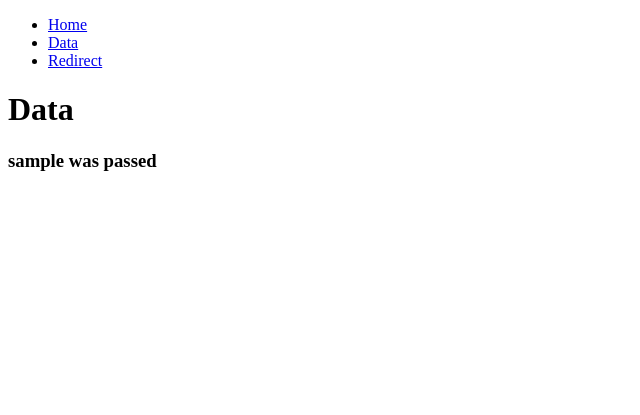
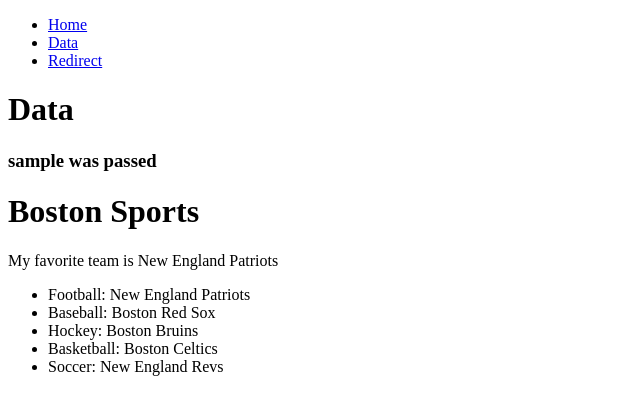
Before and after one commit to jmorfin23/basic_flaskapp, a Flask app: a page that uses app/templates/data.html in a window 1280 px wide. Shown: the top 415 px of the page, without its empty margins (0-640 px from the left). Run offline with Flask 2, Linux system fonts and the light colour scheme.

Commit message:
added more jinja syntax

```diff
--- a/app/routes.py
+++ b/app/routes.py
@@ -16,7 +16,15 @@ def index():
     return render_template('index.html', name = n, names = names, flag = None )
 @app.route('/data/<name>', methods = ['GET'])
 def pageData(name = ''):
-    return render_template('data.html', name = name)
+    sports = {
+    'football': 'New England Patriots',
+    'baseball': 'Boston Red Sox',
+    'hockey': 'Boston Bruins',
+    'basketball': 'Boston Celtics',
+    'Soccer': 'New England Revs'
+    }
+
+    return render_template('data.html', name = name, sports = sports)
 
 @app.route('/go_home')
 def go_home():
--- a/app/templates/data.html
+++ b/app/templates/data.html
@@ -5,5 +5,12 @@
 <h1>Data</h1>
 <h3>{{ name }} was passed</h3>
 
+<h1>Boston Sports</h1>
+<p>My favorite team is {{sports['football']}}</p>
 
+<ul>
+  {%for k, v in sports.items()%}
+  <li>{{ k.title() }}: {{ v }}</li>
+  {% endfor %}
+</ul>
 {% endblock %}
```
